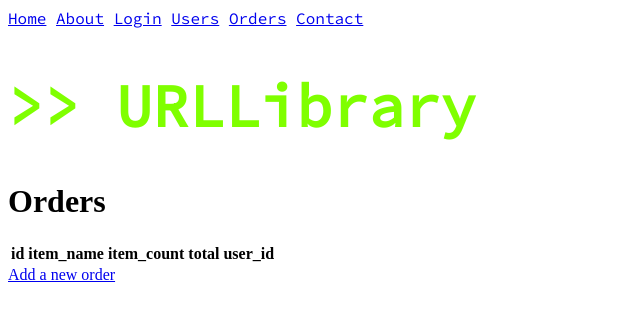
After one commit to claire-peters/S14A2023, a Flask app: page /orders in a window 1280 px wide. The commit adds this page. Shown: the top 321 px of the page, without its empty margins (0-640 px from the left). Run offline with Flask 3, Linux system fonts and the light colour scheme; lists and menus that the app fills with data are empty.

Commit message:
add orders list

```diff
--- a/app.py
+++ b/app.py
@@ -1,7 +1,11 @@
 """A simple website with pages for Home, About, List and Contact endpoints."""
+from os import environ
 
 from flask import render_template, request, flash, redirect
-from models import db, app, User
+from models import db, app, User, Order
+
+app.secret_key = environ.get('secret_key')
+app.config['SESSION_TYPE'] = 'filesystem'
 
 # Links for the navigation bar
 links = [
@@ -9,6 +13,7 @@ links = [
     {'name': 'About', 'url': '/about'},
     {'name': 'Login', 'url': '/login'},
     {'name': 'Users', 'url': '/users'},
+    {'name': 'Orders', 'url': '/orders'},
     {'name': 'Contact', 'url': '/contact'},
 ]
 
@@ -63,25 +68,37 @@ def adduser():
     keys or invalid data types)
     """
     if request.method == 'GET':
-        return render_template('adduser.html')
+        return render_template('adduser.html', title='Add User', navigation=links)
+
     if request.method == 'POST':
         username = request.form['username']
         email = request.form['email']
+        errors = []
+        try:
+            user_id = User.query.last()['id'] + 1
+        except IndexError:
+            user_id = 1
+
         if not username:
-            flash('Username is required!')
-        elif not email:
-            flash('email is required!')
+            errors.append('Username is required!')
+        if not email:
+            errors.append('email is required!')
+        if errors:
+            for error in errors:
+                flash(error, 'error')
+
         else:
             new_user = User(
+                id=user_id,
                 username=username,
                 email=email,
                 phonenumber=request.form['phonenumber'],
                 status=request.form['status'],
-                is_admin=request.form['is_admin'],
+                is_admin=request.form.get('is_admin'),
             )
             db.session.add(new_user)
             db.session.commit()
-        return redirect('/')
+            return redirect('/')
 
 @app.route('/updateuser/<int:uid>', methods=['GET', 'POST'])
 def updateuser(uid):
@@ -90,14 +107,16 @@ def updateuser(uid):
     available fields.
     """
     existing_user = User.query.filter_by(id=uid).first()
+    if request.method == 'GET':
+        return render_template(
+            'updateuser.html', title='Update User', user=existing_user, navigation=links
+        )
     if request.method == 'POST':
         existing_user.username=request.form['username']
         existing_user.email=request.form['email']
         existing_user.phonenumber=request.form['phonenumber']
         db.session.commit()
-    return render_template(
-        'updateuser.html', title='Update User', user=existing_user, navigation=links
-    )
+        return redirect('/')
 
 @app.route('/deleteuser/<int:uid>', methods=['GET','POST'])
 def deleteuser(uid):
@@ -111,10 +130,20 @@ def deleteuser(uid):
         db.session.delete(existing_user)
         db.session.commit()
         return redirect('/')
+    return render_template(
+        'updateuser.html', title='Update User', user=existing_user, navigation=links
+    )
 
 
 @app.route('/users')
 def users():
-    """list all the users from the table, in an HTML `<table>` structure."""
+    """list all users in an HTML `<table>` structure."""
     user_objs = User.query.all()
     return render_template('users.html', title='Users', users=user_objs, navigation=links)
+
+
+@app.route('/orders')
+def orders():
+    """list all orders in an HTML `<table>` structure."""
+    order_objs = Order.query.all()
+    return render_template('orders.html', title='Orders', users=order_objs, navigation=links)
--- a/templates/base.html
+++ b/templates/base.html
@@ -23,7 +23,19 @@
       </div>
     </header>
     <h1 id="site_name"> >> URLLibrary</h1>
+
+  {% with messages = get_flashed_messages(with_categories=true) %}
+    {% if messages %}
+      <ul class=flashes>
+      {% for category, message in messages %}
+        <li class="{{ category }}">{{ message }}</li>
+      {% endfor %}
+      </ul>
+    {% endif %}
+  {% endwith %}
+
   {% block content %}
   {% endblock %}
+
   </body>
 </html>
--- /dev/null
+++ b/templates/orders.html
@@ -0,0 +1,31 @@
+{% extends "base.html" %}
+
+{% block title %} Orders List {% endblock %}
+
+<!-- This block overwrites the `content` block on the `base` or otherwise known as 'parent' template -->
+{% block content %}
+<h1>Orders</h1>
+<table>
+  <thead>
+    <tr>
+      <th>id</th>
+      <th>item_name</th>
+      <th>item_count</th>
+      <th>total</th>
+      <th>user_id</th>
+    </tr>
+  </thead>
+  <tbody>
+    {% for order in orders %}
+    <tr>
+      <td>{{ order.item_name }}</td>
+      <td>{{ order.item_count }}</td>
+      <td>{{ order.total }}</td>
+      <td>{{ order.user_id }}</td>
+    </tr>
+    {% endfor %}
+  </tbody>
+</table>
+
+<a href="/addorder">Add a new order</a>
+{% endblock %}
--- a/templates/users.html
+++ b/templates/users.html
@@ -12,6 +12,7 @@
       <th>username</th>
       <th>email</th>
       <th>phonenumber</th>
+      <th>status</th>
       <th>is_admin</th>
       <th>actions</th>
     </tr>
@@ -23,6 +24,7 @@
       <td>{{ user.username }}</td>
       <td>{{ user.email }}</td>
       <td>{{ user.phonenumber }}</td>
+      <td>{{ user.status }}</td>
       <td>{{ user.is_admin }}</td>
       <td><a href="/updateuser/{{ user.id }}">Update User</a></td>
     </tr>
```
Also changed, not shown: templates/adduser.html (+13 -1 lines).
